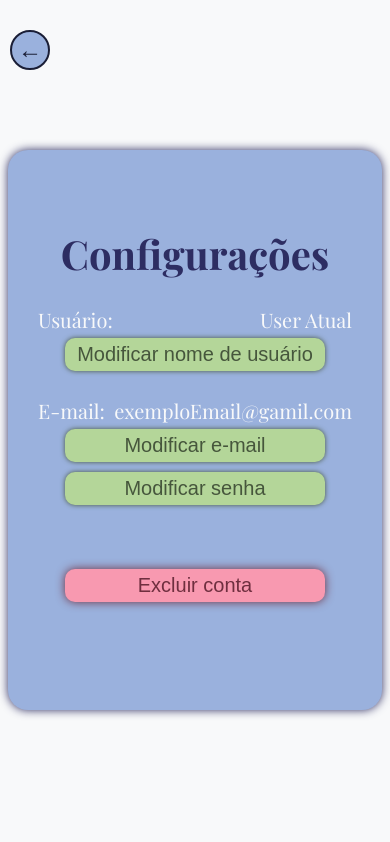
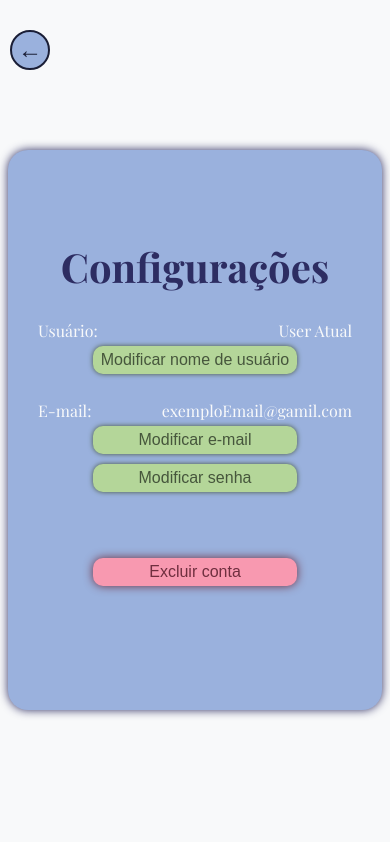
Before and after one commit to Bit-whiteBunny/ama, a PHP site: page /configuracoes/configUserAMA.html in a window 390 px wide. Shown: the top 842 px of the page. Run offline with PHP 8.4, Linux system fonts and the light colour scheme; some web fonts are replaced.

Commit message:
Refactor CSS for responsive design improvements
Updated font sizes and button widths for better responsiveness.

```diff
--- a/configuracoes/aparenceConfig.css
+++ b/configuracoes/aparenceConfig.css
@@ -74,19 +74,19 @@ body {
     display: flex;
     align-items: center;
     justify-content: space-between;
-    font-size: 20px;
+    font-size: 100%;
     width: 100%;
     color: #F8F9FA;
 }
 
 #painel button {
     background-color: #B4D699;
-    font-size: 20px;
+    font-size: 100%;
     border: none;
     border-radius: 10px;
     padding: 5px;
     margin: 5px;
-    width: 260px;
+    width: 65%;
     color: #46563C;
     box-shadow: 0 0 5px #46563C;
     cursor: pointer;
```
